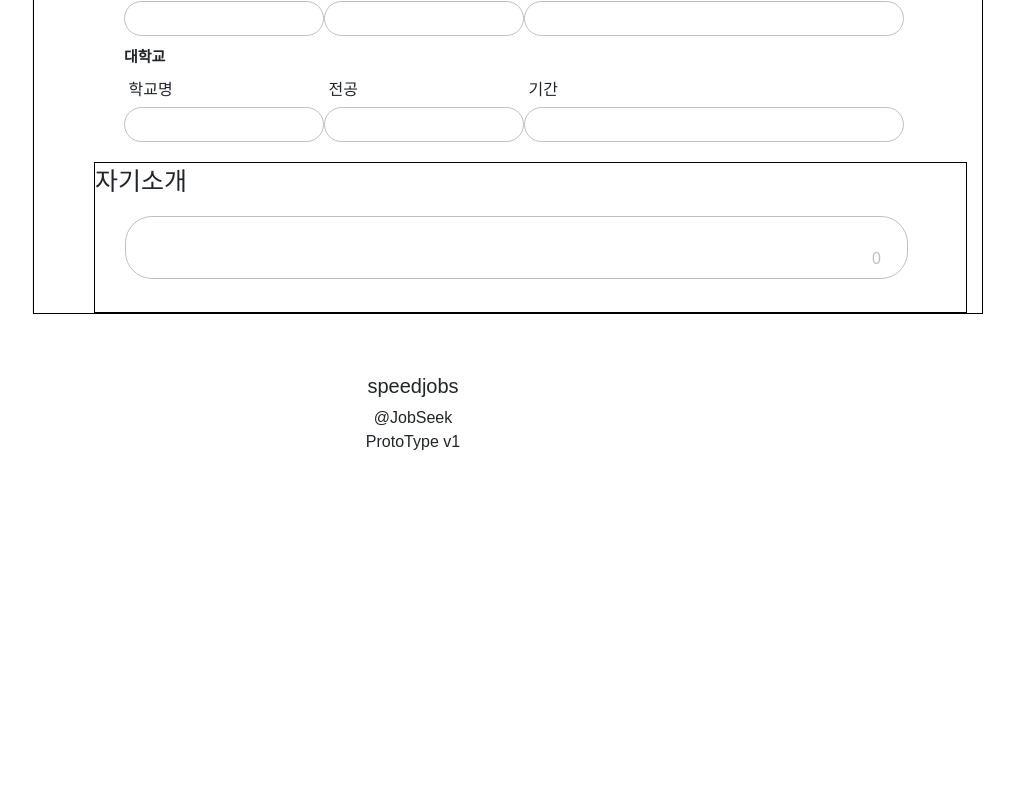
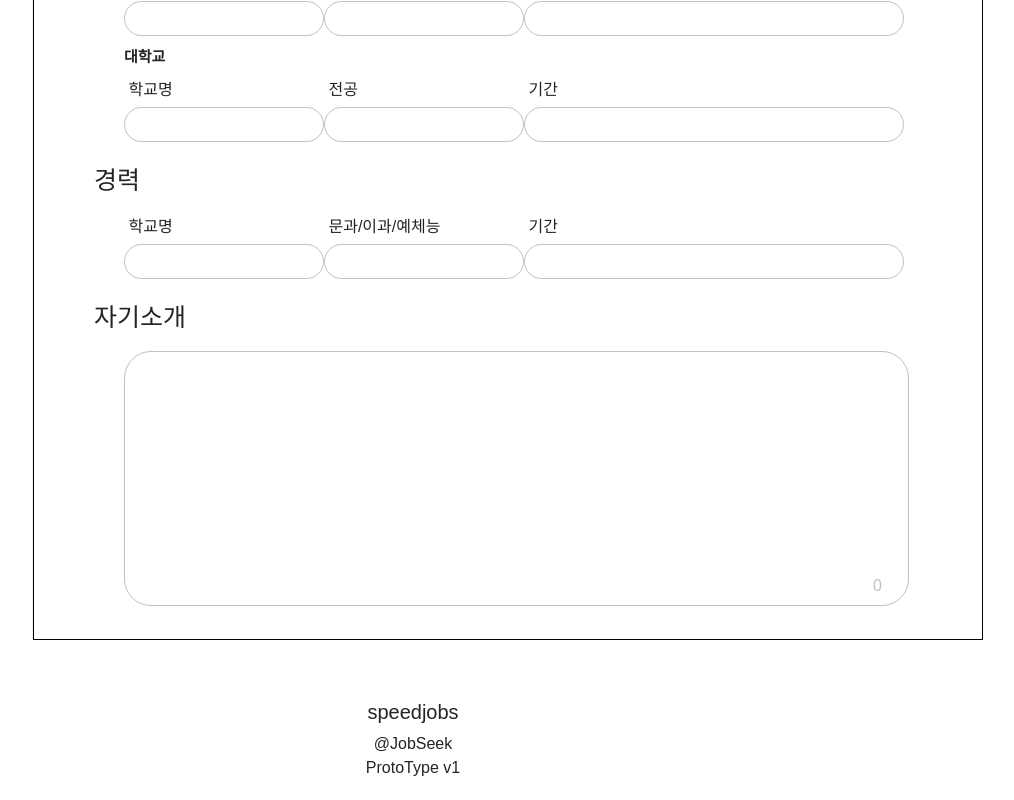
Before and after one commit to yujinl9654/jobspeedfront, a React (Create React App) app: page /resume in a window 1280 px wide. Shown: the part 697-1497 px from the top of the page, without its empty margins (227-1241 px from the left). Before the commit the page ends 1171 px from the top, so only its background shows below. Built offline with nearby package versions, Linux system fonts and the light colour scheme.

Commit message:
이력서 자기소개서 경력 추가

```diff
--- a/src/components/components/Styled.js
+++ b/src/components/components/Styled.js
@@ -333,7 +333,7 @@ export const TextAreaCombine = ({ cols, rows }) => {
       <TextArea
         id="content"
         cols={cols}
-        row={rows}
+        rows={rows}
         onKeyPress={calc}
         onKeyDown={calc}
         onKeyUp={calc}
--- a/src/components/pages/Resume.js
+++ b/src/components/pages/Resume.js
@@ -46,6 +46,10 @@ const MyEducation = styled.div`
 `;
 
 const EducationItems = styled.div`
+  padding-left: 30px;
+`;
+
+const CareerItems = styled.div`
   padding-left: 30px;
 `;
 
@@ -127,25 +131,21 @@ export default function Resume(props) {
                   <ResumeInputs small name={'기간'} />
                 </EducationItems>
               </div>
-              <div style={{ border: '1px solid black' }}>
+              <div
+                style={{
+                  marginBottom: '10px',
+                }}
+              >
+                <ResumeTitle>경력</ResumeTitle>
+                <CareerItems>
+                  <ResumeInputs name={'학교명'} />
+                  <ResumeInputs name={'문과/이과/예체능'} />
+                  <ResumeInputs small name={'기간'} />
+                </CareerItems>
+              </div>
+              <div>
                 <ResumeTitle>자기소개</ResumeTitle>
-                {/* <ResumeTextArea*/}
-                {/*  id="content"*/}
-                {/*  cols="96"*/}
-                {/*  rows="3"*/}
-                {/*  onKeyDown={calc}*/}
-                {/*  onKeyUp={calc}*/}
-                {/*  onKeyPress={calc}*/}
-                {/* />*/}
-                {/* <div style={{ textAlign: 'right' }}>*/}
-                {/*  <TextAreaLength*/}
-                {/*    id="result"*/}
-                {/*    type="number"*/}
-                {/*    value="0"*/}
-                {/*    readOnly*/}
-                {/*  />*/}
-                {/* </div>*/}
-                <TextAreaCombine cols="96" rows="3"></TextAreaCombine>
+                <TextAreaCombine cols="96" rows="10"></TextAreaCombine>
               </div>
             </div>
           </div>
```
